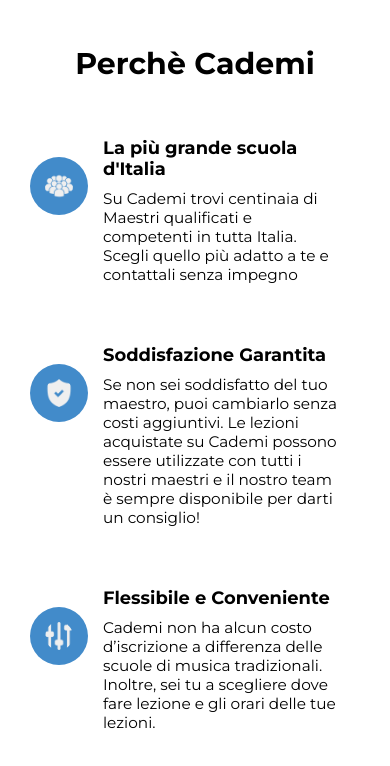
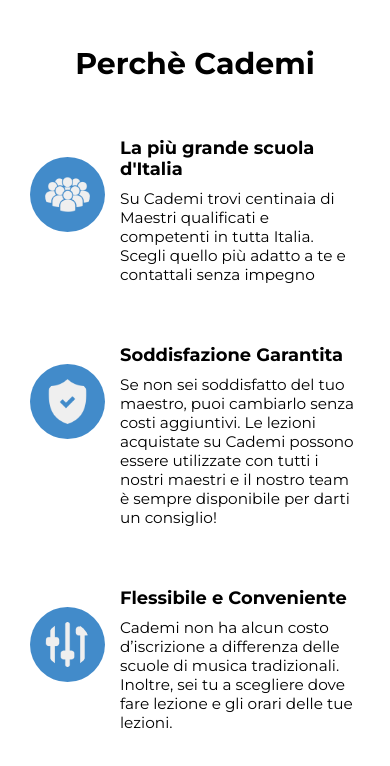
Before and after one commit to zuingo88/html-css-resp-wannabe-12bool, a plain HTML site: page index.html in a window 390 px wide. Shown: the part 1501-2267 px from the top of the page. Drawn offline with Linux system fonts and the light colour scheme.

Commit message:
update #why mobile

```diff
--- a/css/main.css
+++ b/css/main.css
@@ -1,4 +1,5 @@
 .page-container {
+  min-width: 300px;
   padding: 5px;
 
   font-family: 'Montserrat', sans-serif;
@@ -63,6 +64,10 @@ img {
   padding: 30px;
 }
 
+#why .left {
+  float: none;
+}
+
 
 
 /* VERSIONE MOBILE */
@@ -96,15 +101,10 @@ img {
   }
 
   #why .left {
-    width: 20%;
-    min-width: 65px;
-    max-width: 90px;
     padding-top: 30px;
   }
 
   #why .right {
-    width: 75%;
-    min-width: 220px;
     text-align: left;
   }
 
--- a/index.html
+++ b/index.html
@@ -104,13 +104,13 @@
 
           <div class="float-container">
 
-            <div class="left">
+            <div class="col-xs-3 left">
 
               <img src="img/icon/profile.png" alt="">
 
             </div>
 
-            <div class="right">
+            <div class="col-xs-9 right">
 
               <h3>La più grande scuola d'Italia</h3>
 
@@ -128,13 +128,13 @@
 
           <div class="float-container">
 
-            <div class="left">
+            <div class="col-xs-3 left">
 
               <img src="img/icon/secure.png" alt="">
 
             </div>
 
-            <div class="right">
+            <div class="col-xs-9 right">
 
               <h3>Soddisfazione Garantita</h3>
 
@@ -152,13 +152,13 @@
 
           <div class="float-container">
 
-            <div class="left">
+            <div class="col-xs-3 left">
 
               <img src="img/icon/flex.png" alt="">
 
             </div>
 
-            <div class="right">
+            <div class="col-xs-9 right">
 
               <h3>Flessibile e Conveniente</h3>
 
```
